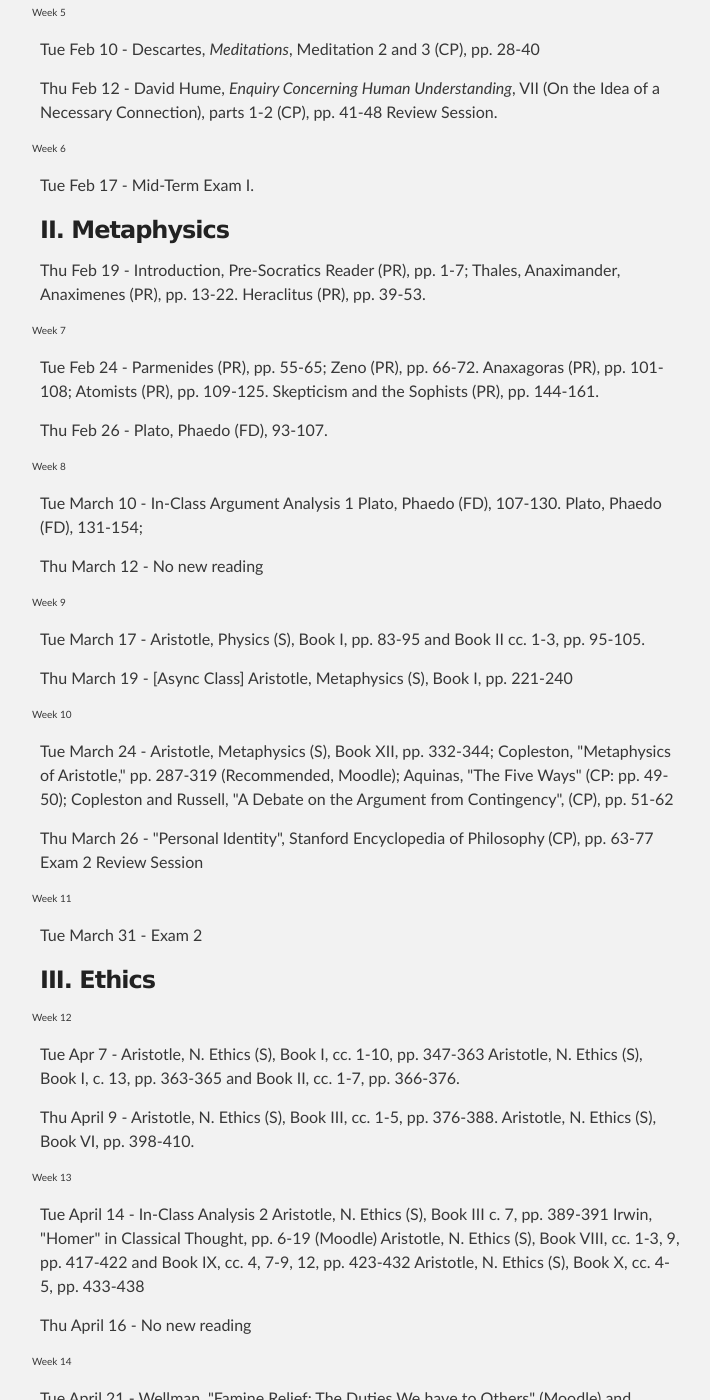
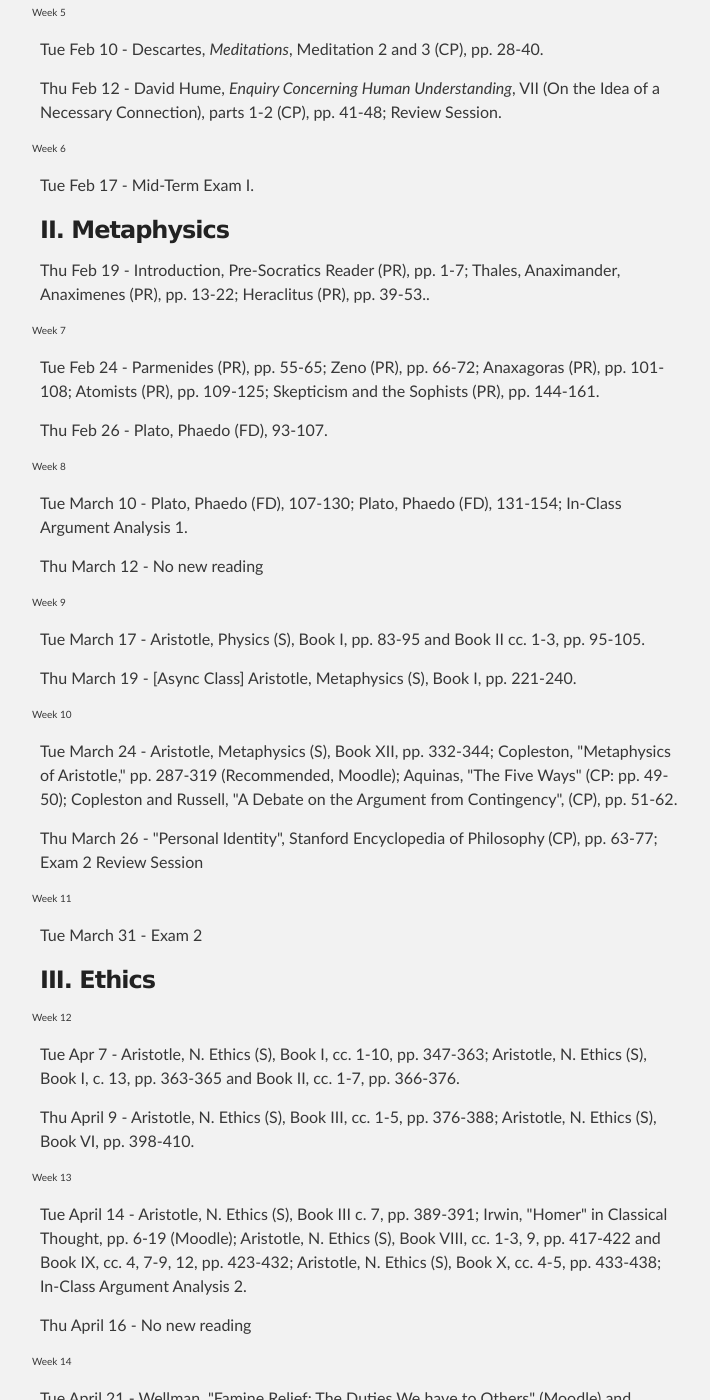
Before and after one commit to jeffreycwitt/jeffreycwitt.github.io, a Jekyll site: the page built from teaching/FoundationsOfPhilosophy.html, in a window 1280 px wide and 1400 px high, scrolled down 4835 px. Shown: the whole window, without its empty margins (280-990 px from the left). Built offline with Jekyll 4.4.1, drawn with Linux system fonts in a browser that asks for light colours; some of the changed text lies outside the part shown.

Commit message:
syllabus update

```diff
--- a/teaching/FoundationsOfPhilosophy.html
+++ b/teaching/FoundationsOfPhilosophy.html
@@ -290,7 +290,7 @@ title:  Foundations of Philosophy
                Thu Jan 15 -
 
 
-               Plato, <em>Apologia</em> (FD), pp. 21-44
+               Plato, <em>Apologia</em> (FD), pp. 21-44.
                </p>
             </div>
 
@@ -306,13 +306,13 @@ title:  Foundations of Philosophy
 
 
 
-               Frederick Douglass, <em>What to a Slave is the Fourth of July</em> (CP), pp. 4-17
-               Plato, <em>Meno</em>, (FD), pp. 58-69
+               Frederick Douglass, <em>What to a Slave is the Fourth of July</em> (CP), pp. 4-17;
+               Plato, <em>Meno</em>, (FD), pp. 58-69.
                </p>
 
             <p>
                Thu Jan 22 -
-               Plato, <em>Meno</em>, (FD), pp. 70-92
+               Plato, <em>Meno</em>, (FD), pp. 70-92;
                Aristotle, <em>Posterior Analytics </em>, (S), Book I, cc. 1-6, pp. 37-52; Book II, c. 19, pp. 66-68.
                </p>
 
@@ -323,24 +323,24 @@ title:  Foundations of Philosophy
                Tue Jan 27 -
                Notes on Categorical Logic,
                "Introduction", "Categorical Propositions", and "Venn Diagrams of Categorical Propositions"
-               (CP: pp. 18-21);
-
-               (Due: Categorical Proposition Worksheet)
-
+               (CP) pp. 18-21;
 
                Notes on Categorical Logic,
                "Categorical Syllogisms",
-               "Venn Diagrams of Categorical Syllogisms" (CP: pp. 21-25)
+               "Venn Diagrams of Categorical Syllogisms" (CP) pp. 21-25
+               ;
 
+               (Due: Categorical Proposition Worksheet)
+               .
                </p>
 
             <p>
                Thu Jan 29 -
                Notes on Categorical Logic, "Five Rules of Categorical Syllogisms and the Formal Fallacies"
-               (CP: pp. 45-46)
+               (CP: pp. 45-46);
 
                (Due: Categorical Syllogisms Worksheet)
-
+               .
 
                </p>
 
@@ -350,7 +350,7 @@ title:  Foundations of Philosophy
             <p>
                Tue Feb 3 -
                Hardy, et al., "Informal Fallacies" (Moodle);
-               Hurly, "Extended Arguments" (Moodle)
+               Hurly, "Extended Arguments" (Moodle);
 
                (Due: Informal Fallacies Worksheet)
 
@@ -359,10 +359,10 @@ title:  Foundations of Philosophy
 
             <p>
                Thu Feb 5 -
-               Descartes, <em>Meditations</em>, Meditation 1 (CP), pp. 26-28
+               Descartes, <em>Meditations</em>, Meditation 1 (CP), pp. 26-28;
 
                (Due: Extended Argument Problems (Hurly, Problems, 3-9))
-
+               ,
                </p>
 
             <p id="week5" style="padding: 2px; font-size: 10px; text-indent: -10px;">
@@ -370,13 +370,13 @@ title:  Foundations of Philosophy
                Week 5</p>
             <p>
                Tue Feb 10 -
-               Descartes, <em>Meditations</em>, Meditation 2 and 3 (CP), pp. 28-40
+               Descartes, <em>Meditations</em>, Meditation 2 and 3 (CP), pp. 28-40.
                </p>
 
             <p>
                Thu Feb 12 -
                David Hume,
-               <em>Enquiry Concerning Human Understanding</em>, VII (On the Idea of a Necessary Connection), parts 1-2 (CP), pp. 41-48
+               <em>Enquiry Concerning Human Understanding</em>, VII (On the Idea of a Necessary Connection), parts 1-2 (CP), pp. 41-48;
                Review Session.
 
                </p>
@@ -398,8 +398,8 @@ title:  Foundations of Philosophy
             <p>
                Thu Feb 19 -
                Introduction, Pre-Socratics Reader (PR), pp. 1-7;
-               Thales, Anaximander, Anaximenes (PR), pp. 13-22.
-               Heraclitus (PR), pp. 39-53.
+               Thales, Anaximander, Anaximenes (PR), pp. 13-22;
+               Heraclitus (PR), pp. 39-53..
 
                </p>
 
@@ -409,8 +409,8 @@ title:  Foundations of Philosophy
                Week 7</p>
             <p>
                Tue Feb 24 -
-               Parmenides (PR), pp. 55-65; Zeno (PR), pp. 66-72.
-               Anaxagoras (PR), pp. 101-108; Atomists (PR), pp. 109-125.
+               Parmenides (PR), pp. 55-65; Zeno (PR), pp. 66-72;
+               Anaxagoras (PR), pp. 101-108; Atomists (PR), pp. 109-125;
                Skepticism and the Sophists (PR), pp. 144-161.
 
 
@@ -427,9 +427,9 @@ title:  Foundations of Philosophy
                Week 8</p>
             <p>
                Tue March 10 -
-               In-Class Argument Analysis 1
-               Plato, Phaedo (FD), 107-130.
+               Plato, Phaedo (FD), 107-130;
                Plato, Phaedo (FD), 131-154;
+               In-Class Argument Analysis 1.
 
 
                </p>
@@ -454,7 +454,7 @@ title:  Foundations of Philosophy
             <p>
                Thu March 19 -
                [Async Class]
-               Aristotle, Metaphysics (S), Book I, pp. 221-240
+               Aristotle, Metaphysics (S), Book I, pp. 221-240.
                </p>
 
             <p id="week10" style="padding: 2px; font-size: 10px; text-indent: -10px;">
@@ -466,12 +466,12 @@ title:  Foundations of Philosophy
                Aristotle, Metaphysics (S), Book XII, pp. 332-344;
                Copleston, "Metaphysics of Aristotle," pp. 287-319 (Recommended, Moodle);
                Aquinas, "The Five Ways" (CP: pp. 49-50);
-               Copleston and Russell, "A Debate on the Argument from Contingency", (CP), pp. 51-62
+               Copleston and Russell, "A Debate on the Argument from Contingency", (CP), pp. 51-62.
                </p>
 
             <p>
                Thu March 26 -
-               "Personal Identity", Stanford Encyclopedia of Philosophy (CP), pp. 63-77
+               "Personal Identity", Stanford Encyclopedia of Philosophy (CP), pp. 63-77;
                Exam 2 Review Session
                </p>
 
@@ -494,13 +494,13 @@ title:  Foundations of Philosophy
                Week 12</p>
             <p>
                Tue Apr 7 -
-               Aristotle, N. Ethics (S), Book I, cc. 1-10, pp. 347-363
+               Aristotle, N. Ethics (S), Book I, cc. 1-10, pp. 347-363;
                Aristotle, N. Ethics (S), Book I, c. 13, pp. 363-365 and Book II, cc. 1-7, pp. 366-376.
                </p>
 
             <p>
                Thu April 9 -
-               Aristotle, N. Ethics (S), Book III, cc. 1-5, pp. 376-388.
+               Aristotle, N. Ethics (S), Book III, cc. 1-5, pp. 376-388;
                Aristotle, N. Ethics (S), Book VI, pp. 398-410.
                </p>
 
@@ -509,16 +509,17 @@ title:  Foundations of Philosophy
                Week 13</p>
             <p>
                Tue April 14 -
-               In-Class Analysis 2
-               Aristotle, N. Ethics (S), Book III c. 7, pp. 389-391
-               Irwin, "Homer" in Classical Thought, pp. 6-19 (Moodle)
+
+               Aristotle, N. Ethics (S), Book III c. 7, pp. 389-391;
+               Irwin, "Homer" in Classical Thought, pp. 6-19 (Moodle);
 
                Aristotle, N. Ethics (S), Book VIII, cc. 1-3, 9, pp. 417-422 and Book IX, cc. 4, 7-9,
-               12, pp. 423-432
+               12, pp. 423-432;
 
-               Aristotle, N. Ethics (S), Book X, cc. 4-5, pp. 433-438
+               Aristotle, N. Ethics (S), Book X, cc. 4-5, pp. 433-438;
 
 
+               In-Class Argument Analysis 2.
                </p>
 
             <p>
```
Also changed, not shown: other parts of teaching/FoundationsOfPhilosophy.html (+2 -2 lines).
